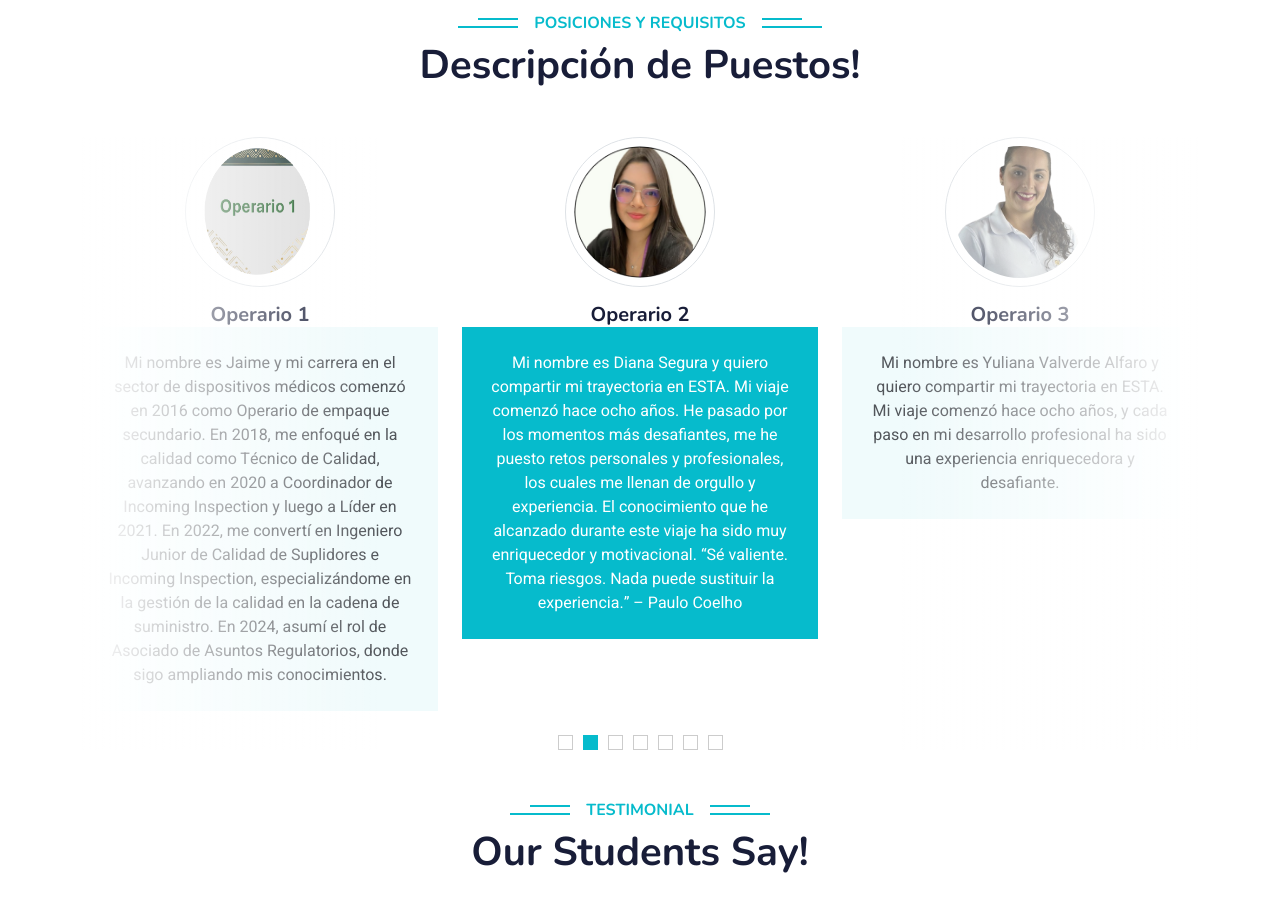
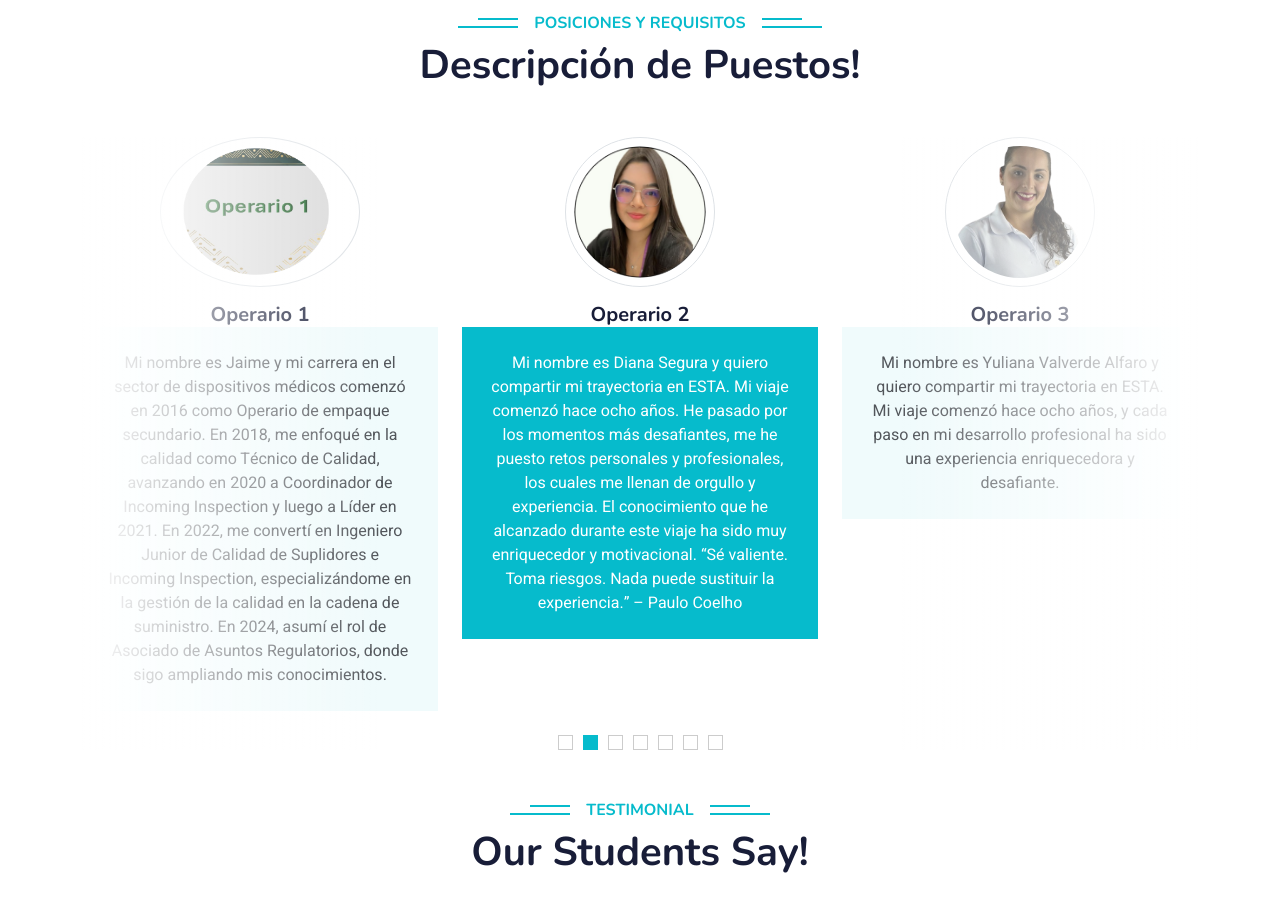
Before and after one commit to Jou6778/Jou6778.github.io, a plain HTML site: page testimonial.html in a window 1280 px wide. Shown: the part 800-1721 px from the top of the page. Drawn offline with nearby package versions, Linux system fonts and the light colour scheme.

Commit message:
Update testimonial.html

```diff
--- a/testimonial.html
+++ b/testimonial.html
@@ -128,7 +128,7 @@
             </div>
             <div class="owl-carousel testimonial-carousel position-relative">
                 <div class="testimonial-item text-center">
-                    <img class="border rounded-circle p-2 mx-auto mb-3" src="img/Untitled-removebg-preview.png" style="width: 150px; height: 150px;">
+                    <img class="border rounded-circle p-2 mx-auto mb-3" src="img/Untitled-removebg-preview.png" style="width: 200px; height: 150px;">
                     <h5 class="mb-0">Operario 1</h5>
                     <!-- <p>Asociado de Asuntos Regulatorios</p> -->
                     <div class="testimonial-text bg-light text-center p-4">
```
